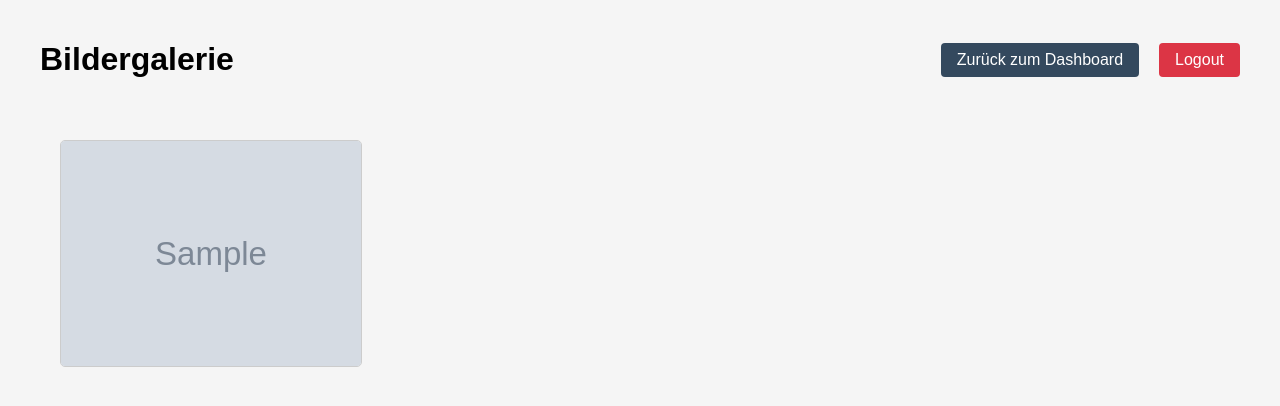
After one commit to LucaZ0912/alarm, a Flask app: template templates/pictures_here.html in a window 1280 px wide. The commit adds this page. Shown: the top 406 px of the page. Run offline with Flask 3, Linux system fonts and the light colour scheme; the template is opened without the code that fills it: most values are stand-ins (such as "Sample title", 1, 10 or a date in 2020); grey boxes marked "Sample" are stand-in pictures.

Commit message:
The horrors persist but so do I

```diff
--- a/app.py
+++ b/app.py
@@ -1,5 +1,5 @@
 # save this as app.py
-from flask import Flask, render_template, request, redirect, url_for, session, flash, jsonify
+from flask import Flask, render_template, request, redirect, url_for, session, flash, jsonify, send_from_directory
 from functools import wraps
 import sqlite3
 from DBconnector import get_db_connection, get_events, get_events_by_type
@@ -146,7 +146,7 @@ def full_incidents():
             sql = f"SELECT date, event, user FROM incidents ORDER BY event {order_direction}, date DESC"
         elif sort == 'user':
             sql = f"SELECT date, event, user FROM incidents ORDER BY user {order_direction}, date DESC"
-        else:  # sort == 'date'
+        else: # sort == 'date'
             sql = f"SELECT date, event, user FROM incidents ORDER BY date {order_direction}"
 
         cursor.execute(sql)
@@ -182,5 +182,16 @@ def users():
 def options():
     return render_template('options.html')
 
+@app.route('/bilder', endpoint='pictures_here')
+def show_images():
+    image_folder = '/home/it/it/captures'
+    image_files = sorted([f for f in os.listdir(image_folder) if f.lower().endswith(('.png', '.jpg', '.jpeg', '.gif'))])
+    return render_template('pictures_here.html', images=image_files)
+
+# Route, um einzelne Bilder aus dem Ordner bereitzustellen
+@app.route('/captures/<filename>')
+def get_image(filename):
+    return send_from_directory('/home/it/it/captures', filename)
+
 if __name__ == '__main__':
     app.run(debug=True, host='0.0.0.0')
--- a/templates/dashboard.html
+++ b/templates/dashboard.html
@@ -156,6 +156,9 @@
         <div class="full-width-button">
             <a href="{{ url_for('full_incidents') }}" class="view-all-btn">Alle Ereignisse anzeigen</a>
         </div>
+        <div class="full-width-button">
+            <a href="{{ url_for('pictures_here') }}" class="view-all-btn">Bilder hier</a>
+        </div>
     </div>
 </body>
 </html>
--- /dev/null
+++ b/templates/pictures_here.html
@@ -0,0 +1,39 @@
+<!DOCTYPE html>
+<html>
+<head>
+    <title>Bildergalerie</title>
+    <link rel="stylesheet" href="{{ url_for('static', filename='style.css') }}">
+    <style>
+        .gallery {
+            display: flex;
+            flex-wrap: wrap;
+            gap: 10px;
+            padding: 20px;
+        }
+
+        .gallery img {
+            max-width: 300px;
+            height: auto;
+            border: 1px solid #ccc;
+            border-radius: 5px;
+        }
+    </style>
+</head>
+<body>
+    <div class="dashboard-container">
+        <header>
+            <h1>Bildergalerie</h1>
+            <div class="header-buttons">
+                <a href="{{ url_for('dashboard') }}" class="back-btn">Zurück zum Dashboard</a>
+                <a href="{{ url_for('logout') }}" class="logout-btn">Logout</a>
+            </div>
+        </header>
+
+        <div class="gallery">
+            {% for image in images %}
+            <img src="{{ url_for('get_image', filename=image) }}" alt="{{ image }}">
+            {% endfor %}
+        </div>
+    </div>
+</body>
+</html>
```
